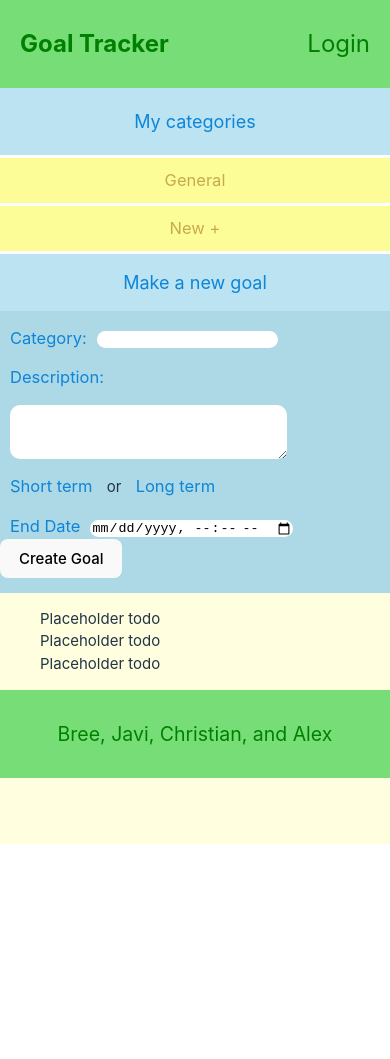
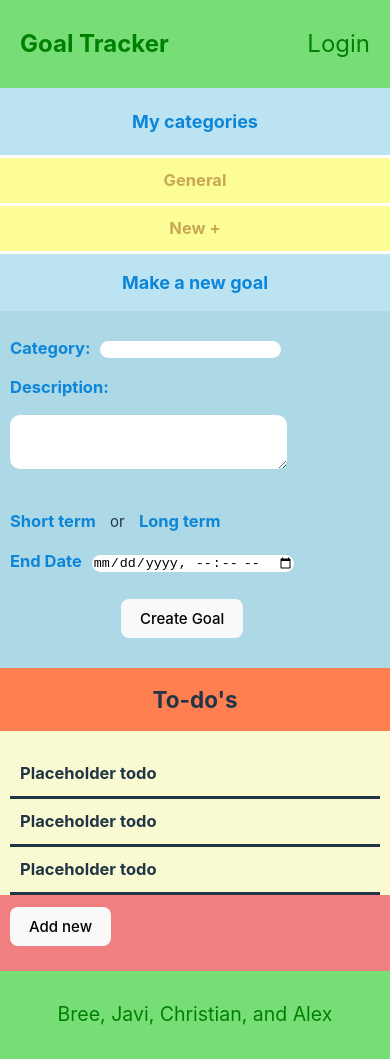
Before and after one commit to BreePrimmer/Goal-Tracker, a React (Vite) app in the folder client/: page / in a window 390 px wide. Before the commit the page ends 844 px from the top, so only its background shows below. Built offline with nearby package versions, Linux system fonts and the light colour scheme.

Commit message:
finished basic css for todos and single goal view

```diff
--- a/client/src/components/CreateGoal.jsx
+++ b/client/src/components/CreateGoal.jsx
@@ -9,7 +9,7 @@ export default function CreateGoal() {
   return (
     <div className="goal-cont">
       <span id="new-goal">Make a new goal</span>
-      <form>
+      <form className='new-goal-cont'>
         <div className="goal-spacing">
           <label className="form-title" htmlFor="newGoalCategory">
             Category:
@@ -42,7 +42,7 @@ export default function CreateGoal() {
           </label>
           <input className="form-input" type="datetime-local" />
         </div>
-        <button type="submit">Create Goal</button>
+        <button className="goal-btn" type="submit">Create Goal</button>
       </form>
     </div>
   );
--- a/client/src/components/SingleGoalView.jsx
+++ b/client/src/components/SingleGoalView.jsx
@@ -1,16 +1,18 @@
 export default function SingleGoalView() {
   return (
-    <div>
+    <div id='desc-cont'>
       <div>
-        <span>Description:</span>
-        <p>
+        <span className='form-title'>Description:</span>
+        <p className='goal-desc'>
           Lorem ipsum dolor sit amet consectetur adipisicing elit. Suscipit
           illum, autem in porro unde distinctio blanditiis temporibus alias
           repellendus sit omnis eveniet cum, numquam nihil tenetur eaque
           laboriosam corrupti possimus?
         </p>
-        <span>Short term</span>
-        <span>End date: 11/29/2023</span>
+        <div id="desc-date">
+          <span className='form-title'>Short term</span>
+          <span className='form-title'>End date: 11/29/2023</span>
+        </div>
       </div>
     </div>
   );
--- a/client/src/components/Todos.jsx
+++ b/client/src/components/Todos.jsx
@@ -1,11 +1,13 @@
 export default function Todos() {
   return (
-    <div>
-      <ul>
-        <li>Placeholder todo</li>
-        <li>Placeholder todo</li>
-        <li>Placeholder todo</li>
-      </ul>
+    <div className='todo-cont'>
+      <h1 id='to-do'>To-do's</h1>
+        <ul className='to-do-ul'>
+          <li className='to-do-li'>Placeholder todo</li>
+          <li className='to-do-li'>Placeholder todo</li>
+          <li className='to-do-li'>Placeholder todo</li>
+        </ul>
+          <button id='to-do-btn'>Add new</button>
     </div>
   );
 }
--- a/client/src/index.css
+++ b/client/src/index.css
@@ -114,6 +114,7 @@ button:focus-visible {
     padding: 10px;
     color: #C8A951;
     font-size: 110%;
+    font-weight: bold;
     border-bottom-style: solid;
     border-bottom-color: white;
   }
@@ -124,6 +125,7 @@ button:focus-visible {
     background-color: #BBE3F1;
     color: #0D85D8;
     font-size: 120%;
+    font-weight: bold;
     padding: 20px
   }
 
@@ -135,6 +137,10 @@ button:focus-visible {
     background-color: #BBE3F1;
     color: #0D85D8;
     font-size: 120%;
+    font-weight: bold;
+  }
+  .new-goal-cont {
+    padding-top:10px;
   }
   .goal-spacing {
     margin-top: 15px;
@@ -142,6 +148,7 @@ button:focus-visible {
   .form-title {
     color:#0D85D8;
     font-size: 110%;
+    font-weight: bold;
     margin: 0px 10px;
   }
   .form-input {
@@ -161,7 +168,69 @@ button:focus-visible {
   .goal-cont {
     background-color: lightblue;
     padding-bottom: 15px;
+    margin-bottom: -15px;
   }
+  .goal-btn {
+    margin-left: 31%;
+    margin-top: 25px;
+    margin-bottom: 15px;
+  }
+
+  /* todos styling */
+  .todo-cont {
+    background-color: lightcoral;
+    /* height: 300px; */
+    padding-bottom: 15px;
+  }
+  #to-do {
+    text-align: center;
+    font-size: 150%;
+    background-color: coral;
+    padding: 15px;
+    margin-bottom: -15px;
+  }
+  .to-do-ul {
+    background-color: lightgoldenrodyellow;
+    padding: 20px 0px;
+    padding-bottom: 0px;
+  }
+  .to-do-li {
+    padding-left: 10px;
+    padding-bottom: 10px;
+    font-size: 110%;
+    font-weight: bold;
+    margin: 10px;
+    border-bottom-style: solid;
+  }
+  #to-do-btn {
+    margin-left: 10px;
+    margin-top: -3px;
+    margin-bottom: 10px;
+  }
+
+  /* --------------------------------- */
+  /* goal view page styling */
+  /* /goal */
+  .goal-desc {
+    padding-left: 10px;
+  }
+  #goal-cat {
+    padding-left: 10px;
+  }
+  #desc-date {
+    display: flex;
+    flex-direction: column;
+  }
+  #desc-date span {
+    padding-top: 5px;
+  }
+  #desc-cont {
+    padding-bottom: 25px;
+  }
+  /* ------------------------------------- */
+  /* category view page styling
+  /* /category */
+
 
   /* footer styling */
   footer {
@@ -170,6 +239,7 @@ button:focus-visible {
     text-align: center;
     color: green;
     font-size: 130%;
+    bottom: 0;
   }
 }
 
--- a/client/src/pages/GoalView.jsx
+++ b/client/src/pages/GoalView.jsx
@@ -6,7 +6,7 @@ export default function GoalView() {
   let { id } = useParams();
   return (
     <div>
-      <h2>General</h2>
+      <h2 id='goal-cat'>General</h2>
       <SingleGoalView />
       <Categories />
     </div>
```
